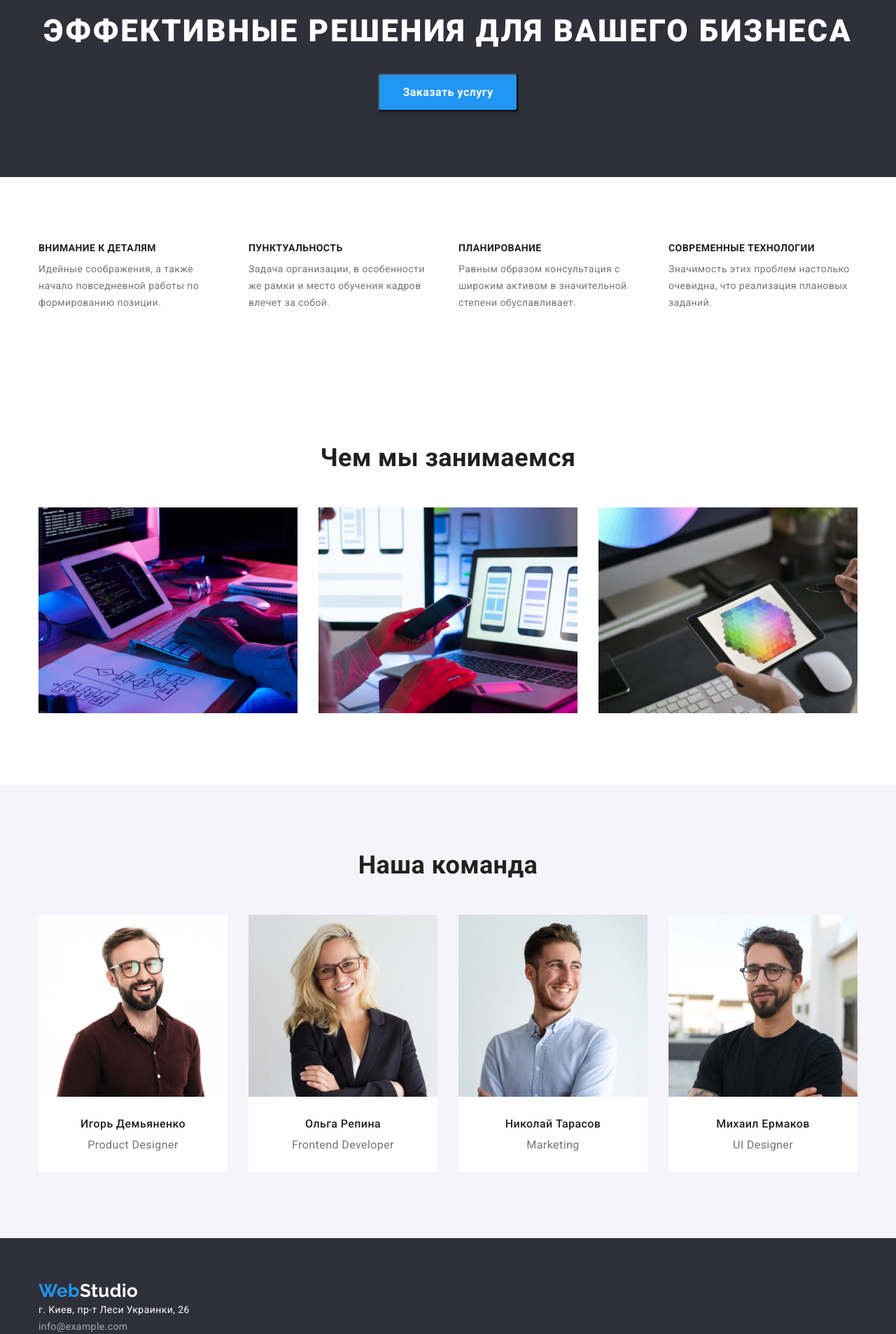
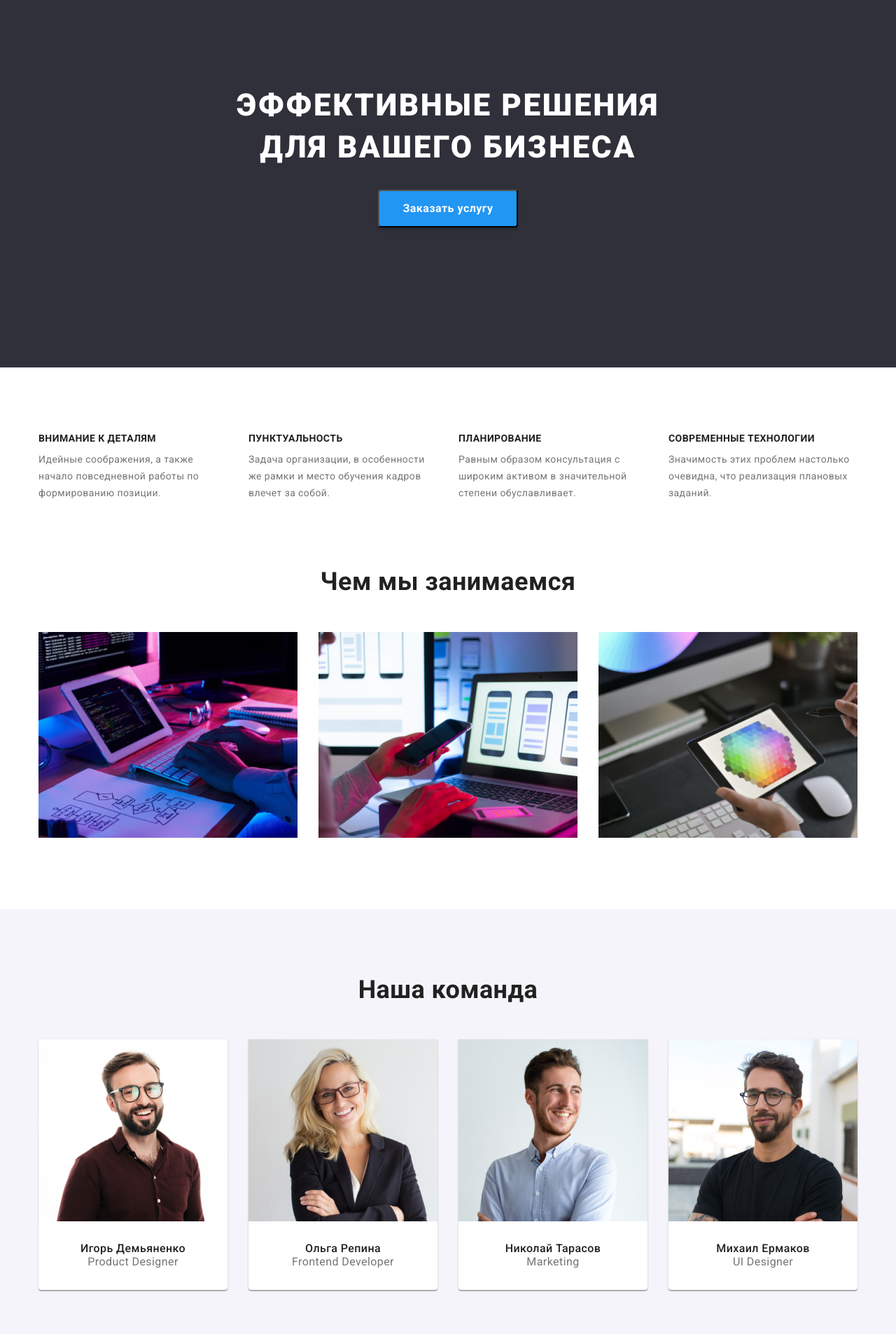
Before and after one commit to ihorigor/goit-markup-hw-03, a plain HTML site: page index.html in a window 1280 px wide. Shown: the part 160-2066 px from the top of the page at 70% size. Drawn offline with nearby package versions, Linux system fonts and the light colour scheme.

Commit message:
исправляет замечания от ментора

```diff
--- a/css/styles.css
+++ b/css/styles.css
@@ -115,7 +115,8 @@ ul {
 }
 .auth-nav .link {
 	display: block;
-
+	padding-top: 32px;
+	padding-bottom: 32px;
 	color: var(--primary-text-color);
 
 	font-weight: 500;
@@ -140,17 +141,15 @@ ul {
 	line-height: 1.17;
 	text-align: center;
 }
-.section-title.team {
-	margin-bottom: 10px;
-	font-weight: 500;
-	font-size: 16px;
-	line-height: 1.18;
-}
 
 /* Hero */
 .hero-title {
+	max-width: 650px;
+	margin: 0 auto;
+	margin-bottom: 30px;
+
 	color: var(--primary-white-color);
-	margin-bottom: 30px;
+
 	font-weight: 900;
 	font-size: 44px;
 	line-height: 1.36;
@@ -159,6 +158,7 @@ ul {
 	letter-spacing: 0.06em;
 }
 .hero {
+	padding: 200px 0;
 	background-color: var(--bgc-color-section);
 	text-align: center;
 }
@@ -182,16 +182,26 @@ ul {
 	margin-right: 0;
 }
 /* team */
+.section-title.team {
+	font-weight: 500;
+	font-size: 16px;
+	line-height: 1.18;
+}
 .img {
-	margin-bottom: 30px;
 	display: block;
 }
 .team-text {
-	margin-bottom: 30px;
 	font-size: 16px;
 	line-height: 1.2;
 }
+.team-card {
+	padding-bottom: 30px;
+	padding-top: 30px;
+}
 /* work */
+.section.work {
+	padding-top: 0;
+}
 .item-work {
 	margin-right: 30px;
 }
@@ -236,8 +246,9 @@ ul {
 	background-color: var(--accent-color);
 	color: var(--primary-white-color);
 }
-.button-flex {
+.button-flex .button {
 	margin-right: 8px;
+	border: none;
 }
 /* FUTER */
 /* физический адрес */
@@ -246,6 +257,9 @@ ul {
 	margin-bottom: 9px;
 	font-style: normal;
 	text-decoration: none;
+}
+.footer .container .logo {
+	margin-bottom: 20px;
 }
 .footer {
 	background-color: var(--bgc-color-section);
@@ -270,6 +284,10 @@ ul {
 }
 /* картинки фон */
 .item-img {
+	box-shadow: 0px 1px 3px rgba(0, 0, 0, 0.12), 0px 1px 1px rgba(0, 0, 0, 0.14),
+		0px 2px 1px rgba(0, 0, 0, 0.2);
+	border-radius: 0px 0px 4px 4px;
+
 	margin-right: 30px;
 	background-color: var(--primary-white-color);
 	text-align: center;
@@ -301,19 +319,27 @@ ul {
 	flex-wrap: wrap;
 	margin-top: 50px;
 }
-
+.list.portfolio-list {
+	justify-content: center;
+	display: flex;
+}
 .card-content {
 	padding-left: 24px;
 	padding-right: 24px;
 	padding-top: 20px;
 	padding-bottom: 20px;
+	border: 1px solid #eeeeee;
 }
 .img-portfolio {
 	display: block;
 }
 .list-img {
 	margin-right: 30px;
+	margin-bottom: 30px;
 }
 .list.portfolio-flex .list-img:nth-child(3n + 3) {
 	margin-right: 0px;
 }
+.list.portfolio-flex .list-img:nth-child(n + 6) {
+	margin-bottom: 0px;
+}
--- a/index.html
+++ b/index.html
@@ -53,7 +53,7 @@
 		<main>
 			<!-- Герой -->
 
-			<section class="hero section">
+			<section class="hero">
 				<div class="container">
 					<h1 class="hero-title">Эффективные решения для вашего бизнеса</h1>
 					<button class="button" name="button">Заказать услугу</button>
@@ -98,7 +98,7 @@
 				</div>
 			</section>
 			<!--Чем занимаемся-->
-			<section class="section">
+			<section class="section work">
 				<div class="container">
 					<h2 class="section-title primary">Чем мы занимаемся</h2>
 					<ul class="list flex">
@@ -142,8 +142,10 @@
 								width="270"
 								height="260"
 							/>
+							<div class="team-card">
 								<h3 class="section-title team">Игорь Демьяненко</h3>
 								<p class="team-text" lang="en">Product Designer</p>
+							</div>
 						</li>
 						<li class="item-img">
 							<img
@@ -153,8 +155,10 @@
 								width="270"
 								height="260"
 							/>
+							<div class="team-card">
 								<h3 class="section-title team">Ольга Репина</h3>
 								<p class="team-text" lang="en">Frontend Developer</p>
+							</div>
 						</li>
 						<li class="item-img">
 							<img
@@ -164,8 +168,10 @@
 								width="270"
 								height="260"
 							/>
+							<div class="team-card">
 								<h3 class="section-title team">Николай Тарасов</h3>
 								<p class="team-text" lang="en">Marketing</p>
+							</div>
 						</li>
 						<li class="item-img">
 							<img
@@ -175,8 +181,10 @@
 								width="270"
 								height="260"
 							/>
+							<div class="team-card">
 								<h3 class="section-title team">Михаил Ермаков</h3>
 								<p class="team-text" lang="en">UI Designer</p>
+							</div>
 						</li>
 					</ul>
 				</div>
```
Also changed, not shown: portfolio.html (+1 -1 lines). Lines whose indentation alone changed are shown as unchanged.
